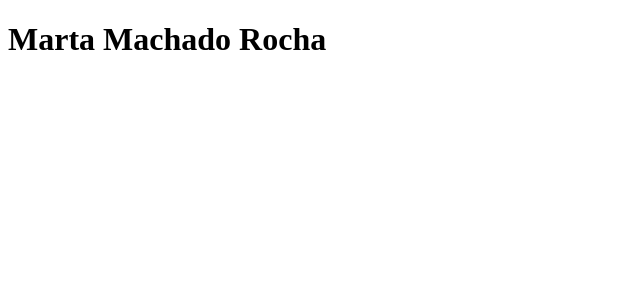
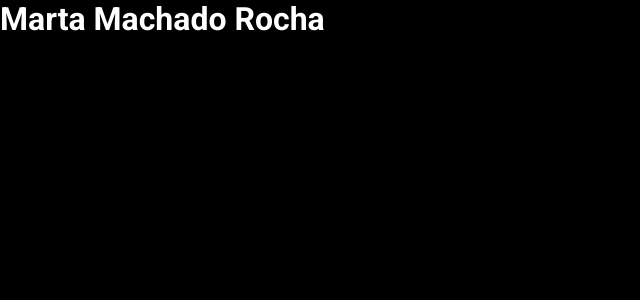
Before and after one commit to madalena-rocha/writer-portfolio, a React (Vite) app: page / in a window 1280 px wide. Shown: the top 300 px of the page, without its empty margins (0-640 px from the left). Built offline with nearby package versions, Linux system fonts and the light colour scheme.

Commit message:
add global css

```diff
--- a/src/index.css
+++ b/src/index.css
@@ -0,0 +1,34 @@
+* {
+  margin: 0;
+  padding: 0;
+  box-sizing: border-box;
+}
+
+:root {
+  font-size: 62.5%;
+
+  --primary-color: black;
+  --secondary-color: white;
+  --tertiary-color: gray;
+}
+
+body {
+  background-color: var(--primary-color);
+  color: var(--secondary-color);
+}
+
+body, button {
+  font-family: 'Roboto', sans-serif;
+  font-size: 1.6rem;
+}
+
+a {
+  text-decoration: none;
+  color: var(--secondary-color);
+}
+
+button {
+  background: none;
+  border: none;
+  cursor: pointer;
+}
```
